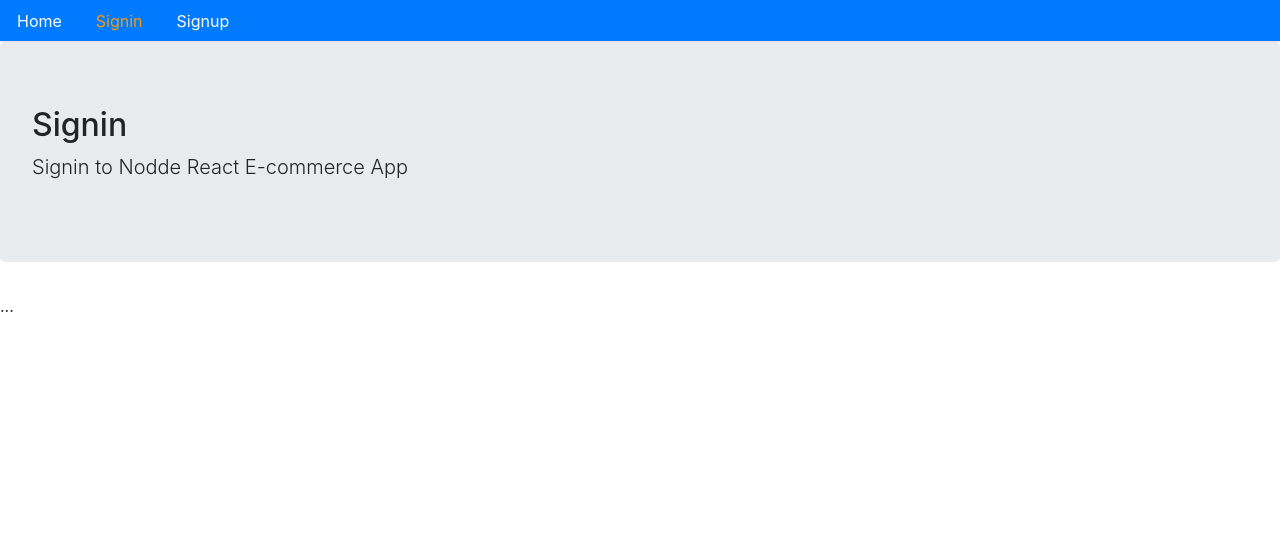
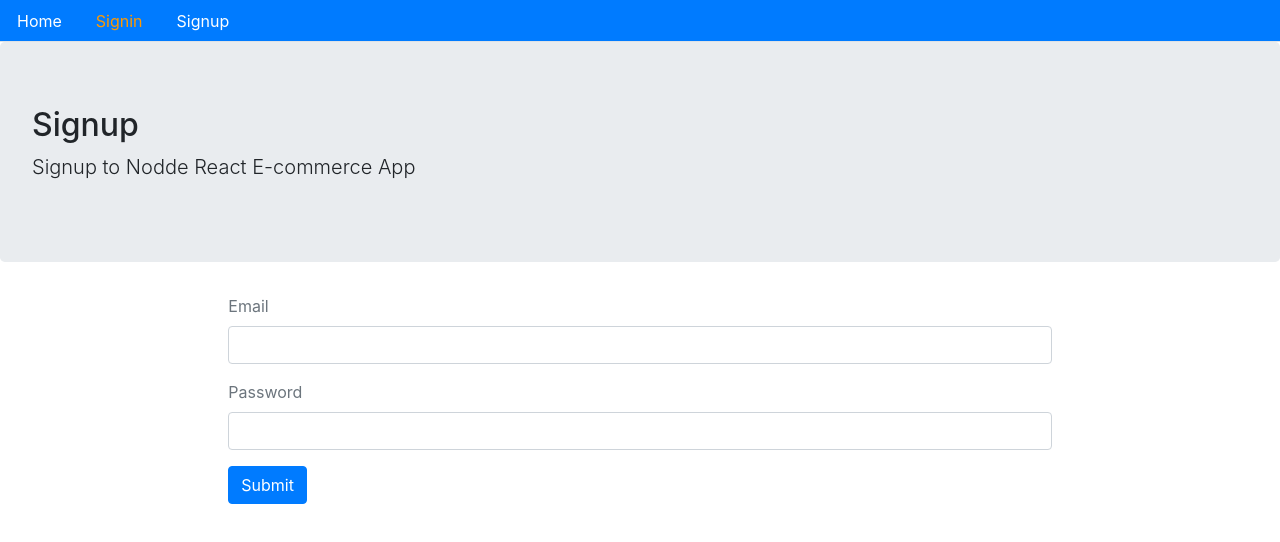
Before and after one commit to n4sunday/ecommerce-frontend, a React (Create React App) app: page /signin in a window 1280 px wide. Shown: the top 542 px of the page. Built offline with nearby package versions, Linux system fonts and the light colour scheme.

Commit message:
user signin

```diff
--- a/src/auth/index.js
+++ b/src/auth/index.js
@@ -18,3 +18,21 @@ export const signup = user => {
         })
 
 }
+
+export const signin = user => {
+    return fetch(`${API}/signin`, {
+        method: "POST",
+        headers: {
+            Accept: "application/json",
+            "Content-Type": "application/json"
+        },
+        body: JSON.stringify(user)
+    })
+        .then(response => {
+            return response.json()
+
+        })
+        .catch(err => {
+            console.log(err)
+        })
+}
--- a/src/user/Signin.js
+++ b/src/user/Signin.js
@@ -1,10 +1,97 @@
-import React from 'react'
+import React, { useState } from 'react'
+import { Redirect } from 'react-router-dom'
 import Layout from '../cors/Layout'
+import { signin } from '../auth'
 
-const Signin = () => (
-    <Layout title="Signin" description="Signin to Nodde React E-commerce App">
-        ...
-    </Layout>
-)
+const Signin = () => {
+    const [values, setValues] = useState({
+        email: '',
+        password: '',
+        error: '',
+        loading: false,
+        redirectToReferrer: false,
+    })
+
+    const { email, password, success, loading, error, redirectToReferrer } = values
+
+    const handleChange = name => event => {
+        setValues({ ...values, error: false, [name]: event.target.value })
+    }
+
+
+    const clickSubmit = (event) => {
+        event.preventDefault()
+        setValues({ ...values, error: false, loading: true })
+        signin({ email, password })
+            .then(data => {
+                if (data.error) {
+                    setValues({ ...values, error: data.error, loading: false })
+                } else {
+                    setValues({
+                        ...values,
+                        redirectToReferrer: true
+                    })
+                }
+            }
+            )
+    }
+
+    const signInForm = () => (
+        <form >
+            <div className="form-group">
+                <label className="text-muted">Email</label>
+                <input
+                    onChange={handleChange('email')}
+                    type="email"
+                    className="form-control"
+                    value={email}
+                />
+            </div>
+
+            <div className="form-group">
+                <label className="text-muted">Password</label>
+                <input
+                    onChange={handleChange('password')}
+                    type="password"
+                    className="form-control"
+                    value={password}
+                />
+            </div>
+
+            <button onClick={clickSubmit} className="btn btn-primary">Submit</button>
+        </form>
+    )
+
+    const showError = () => (
+        <div className="alert alert-danger" style={{ display: error ? '' : 'none' }}>
+            {error}
+        </div>
+    )
+    const showLoading = () =>
+        loading && (
+            <div className="alert alert-info">
+                <h2>Loading...</h2>
+            </div>
+        )
+
+    const redirectUser = () => {
+        if (redirectToReferrer) {
+            return <Redirect to="/" />
+        }
+    }
+
+    return (
+        <Layout
+            title="Signup"
+            description="Signup to Nodde React E-commerce App"
+            className="container col-md-8 offset-md-2"
+        >
+            {showLoading()}
+            {showError()}
+            {signInForm()}
+            {redirectUser()}
+        </Layout>
+    )
+}
 
 export default Signin
```
